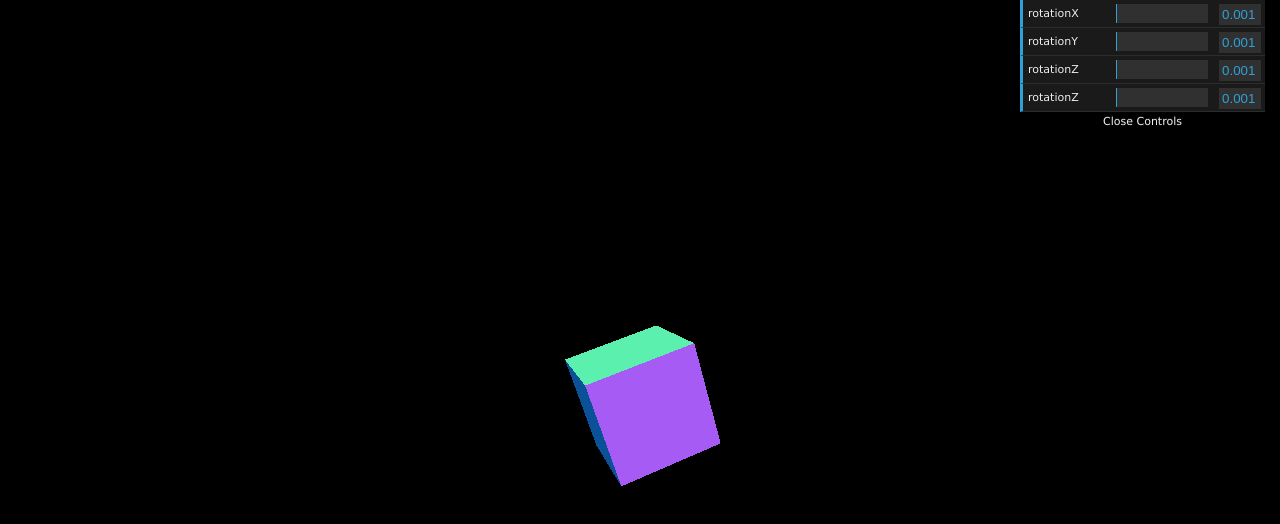
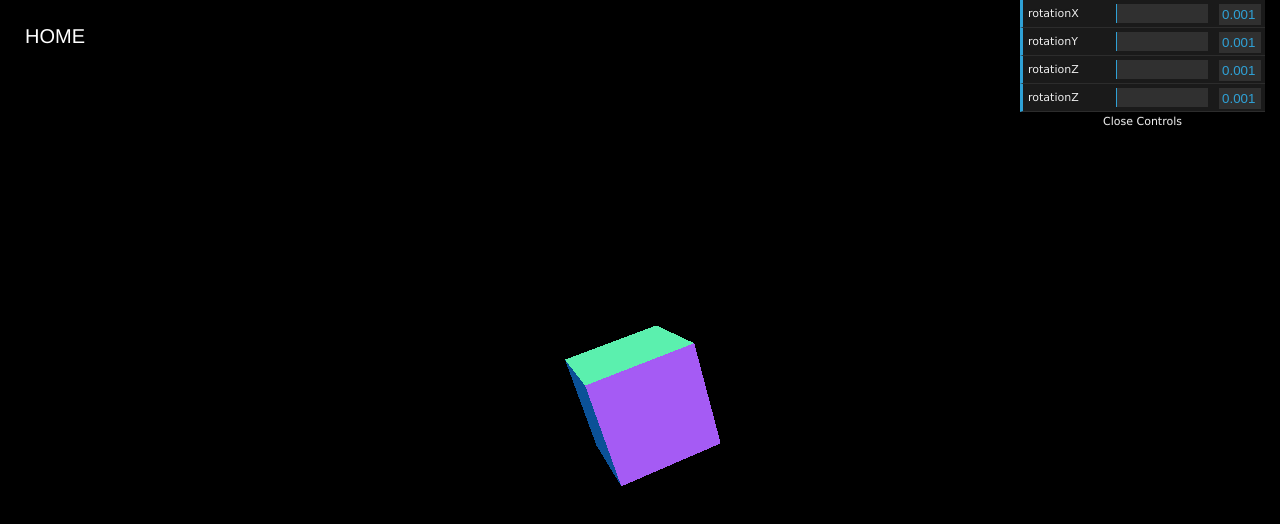
Before and after one commit to JPBelley/portfolio, a website: page threejs/index.html in a window 1280 px wide. Drawn offline with Linux system fonts and the light colour scheme.

Commit message:
Home Link

```diff
--- a/threejs/index.html
+++ b/threejs/index.html
@@ -7,9 +7,9 @@
   <link rel="stylesheet" href="three.css">
 </head>
 <body>
-  <!-- <div id="homeFromThree">
+  <div id="homeFromThree">
     <a href="../">Home</a>
-  </div> -->
+  </div>
   <script src="js/three.min.js"></script>
   <script src="js/OrbitControls.js"></script>
   <script src="js/dat.gui.min.js"></script>
```
